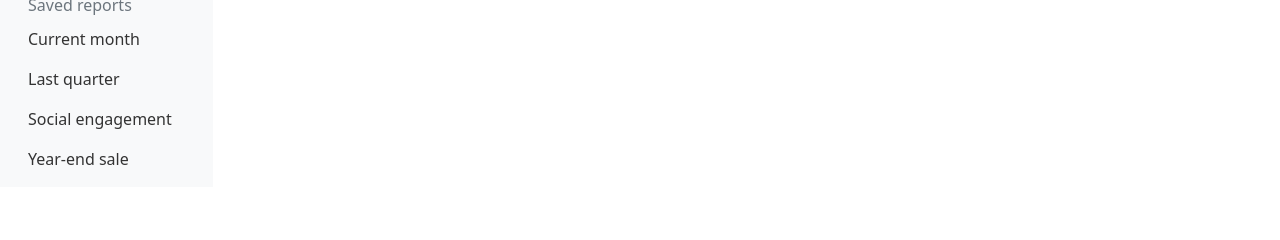
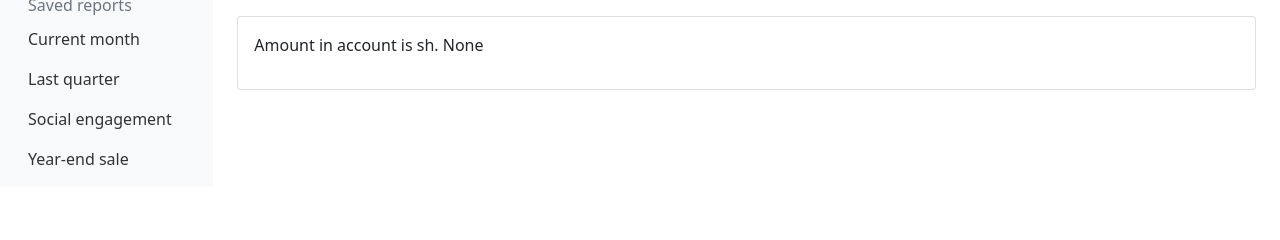
Before and after one commit to davy254/chama, a Django app: page /home/ in a window 1280 px wide. Shown: the part 168-408 px from the top of the page. Run offline with Django 3.2, Linux system fonts and the light colour scheme; parts of the project's set-up code (start-up, migrations or seed data) failed here and were passed over; some libraries are stand-ins or nearby versions.

Commit message:
total amount in account
Can see total amount available in the accout

```diff
--- a/chama_manager/members/views.py
+++ b/chama_manager/members/views.py
@@ -10,9 +10,10 @@
 
 def homepage(request):
     form = MemberForm()
-    total_contribution = Member.objects.annotate(total_cont=Sum('contribution__amount'))
+    member_total_contribution = Member.objects.annotate(total_cont=Sum('contribution__amount'))
+    total_contribution = Contribution.objects.aggregate(Sum('amount'))
     context = {'form': form,
-        'members': Member.objects.annotate(total_cont=Sum('contribution__amount')),
+        'members': member_total_contribution,
         'total_contribution':total_contribution,
     }
     return render(request, 'members/homepage.html', context)
--- a/chama_manager/templates/members/homepage.html
+++ b/chama_manager/templates/members/homepage.html
@@ -74,6 +74,12 @@
             {% endfor %}
           </tbody>
         </table>
+
+        <div class='card'>
+            <div class="card-body">
+              <p>Amount in account is sh. {{ total_contribution.amount__sum}}</p>
+            </div>
+        </div>
       </div>
 
 
```
